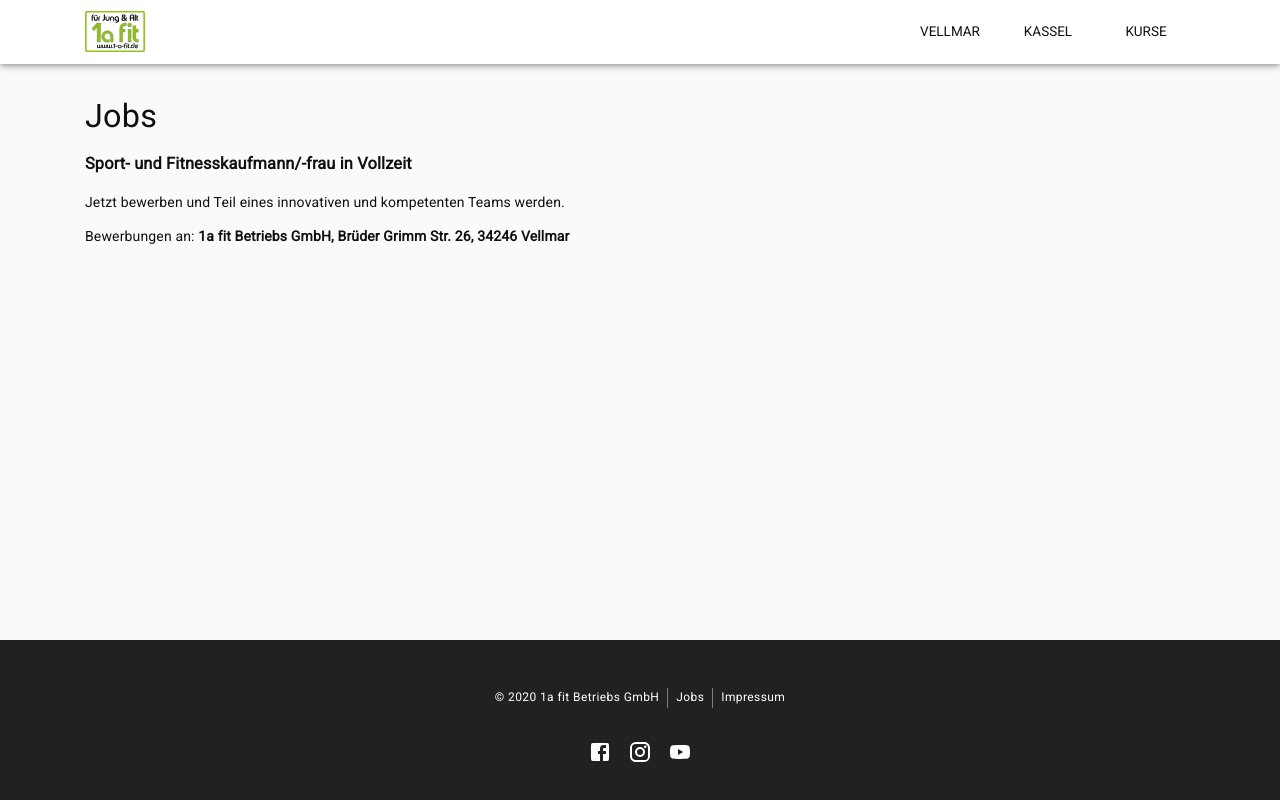
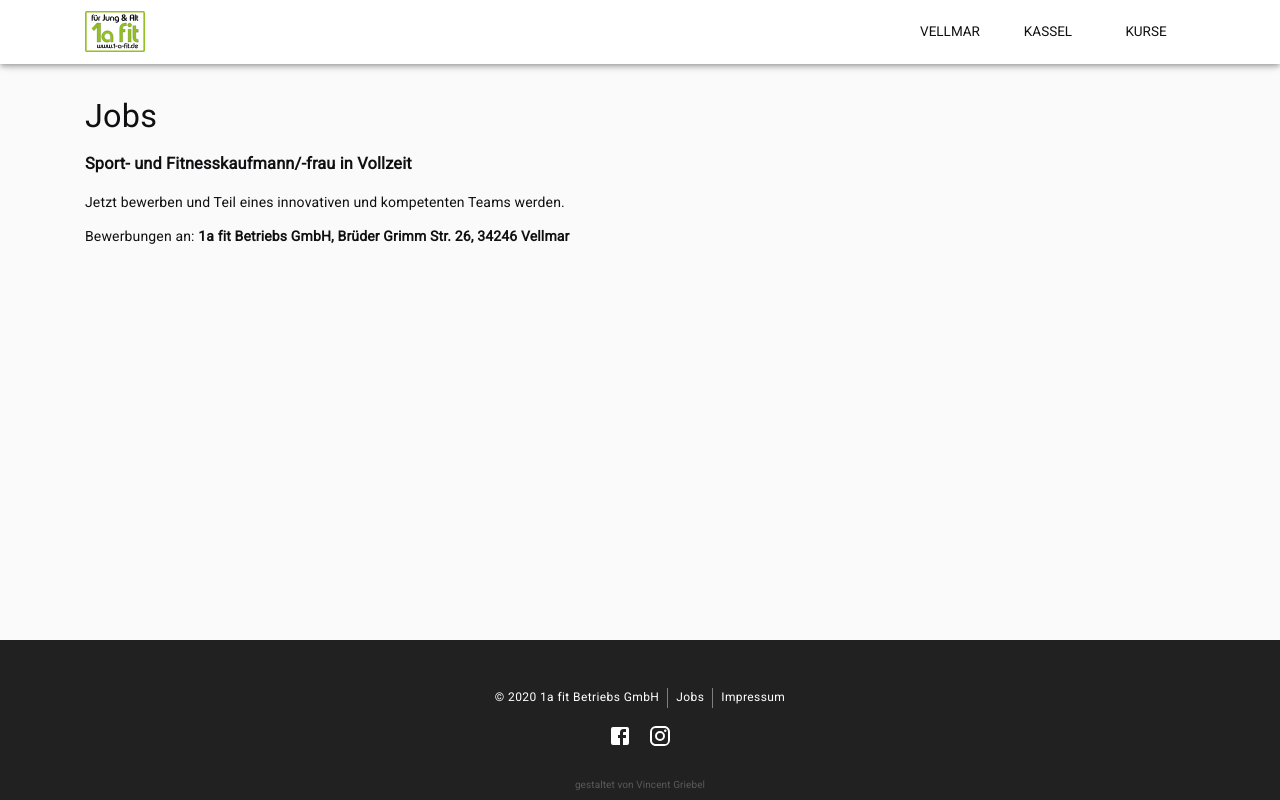
Before and after one commit to Anapher/1-a-fit.de, a Gatsby site: page /jobs in a window 1280 px wide. Built offline with nearby package versions, Linux system fonts and the light colour scheme; Gatsby itself is replaced by a stand-in of ours.

Commit message:
remove youtube, add my name

```diff
--- a/src/components/Footer.tsx
+++ b/src/components/Footer.tsx
@@ -35,6 +35,15 @@ const useStyles = makeStyles(theme => ({
       color: "#757575",
     },
   },
+  myInfo: {
+    fontSize: 10,
+    opacity: 0.25,
+    marginTop: 24,
+  },
+  myInfoLink: {
+    textDecoration: "none",
+    color: "inherit",
+  },
 }));
 
 export default function Footer() {
@@ -64,7 +73,7 @@ export default function Footer() {
       <Container maxWidth="md">
         <Box
           paddingTop={4}
-          paddingBottom={4}
+          paddingBottom={2}
           display="flex"
           justifyContent="center"
         >
@@ -117,13 +126,19 @@ export default function Footer() {
               <FacebookIcon />
             </a>
             <a href={socials.instagram} className={classes.socialLink}>
-              <InstagramIcon style={{ marginLeft: 16, marginRight: 16 }} />
+              <InstagramIcon style={{ marginLeft: 16 }} />
             </a>
-            <a href={socials.youtube} className={classes.socialLink}>
+            {/* <a href={socials.youtube} className={classes.socialLink}>
               <YouTubeIcon />
-            </a>
+            </a> */}
           </Box>
         </Box>
+        <Typography className={classes.myInfo} align="center">
+          gestaltet von{" "}
+          <a href="https://github.com/Anapher" className={classes.myInfoLink}>
+            Vincent Griebel
+          </a>
+        </Typography>
       </Container>
     </Box>
   );
```
